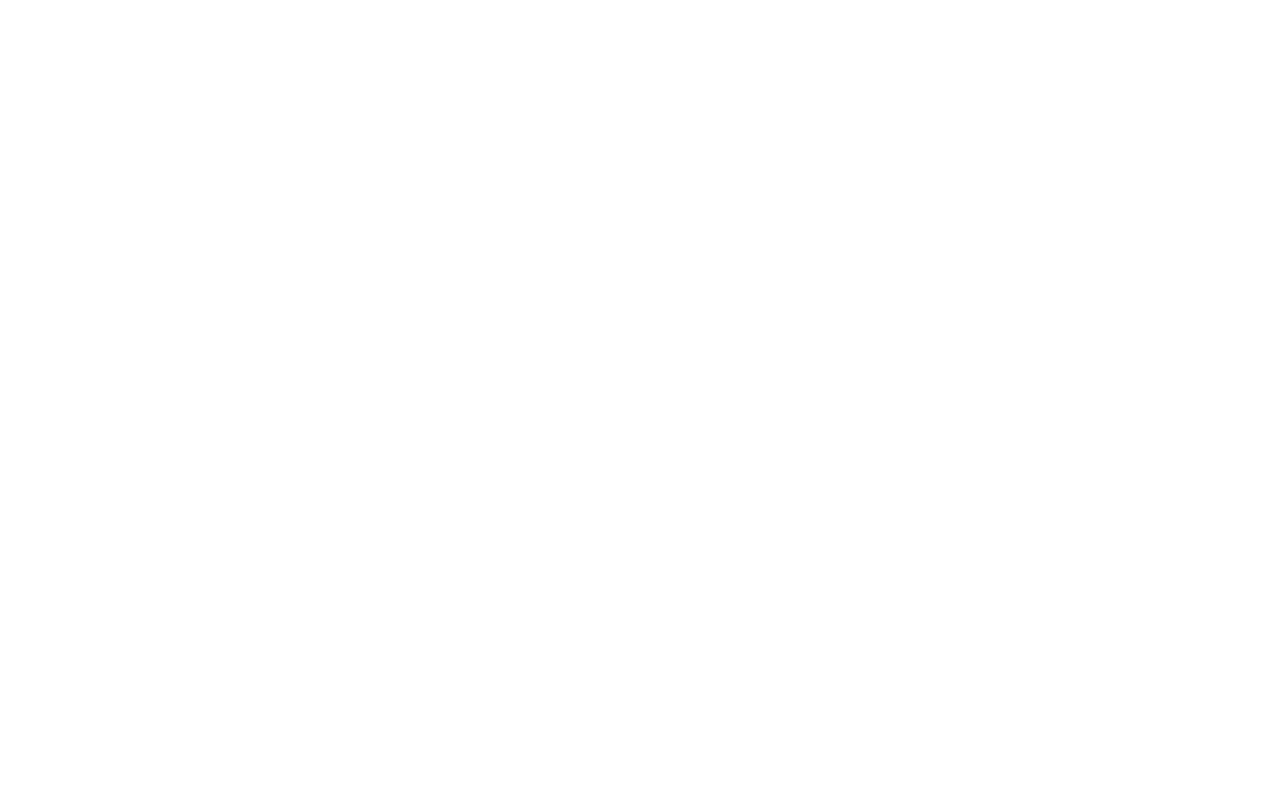
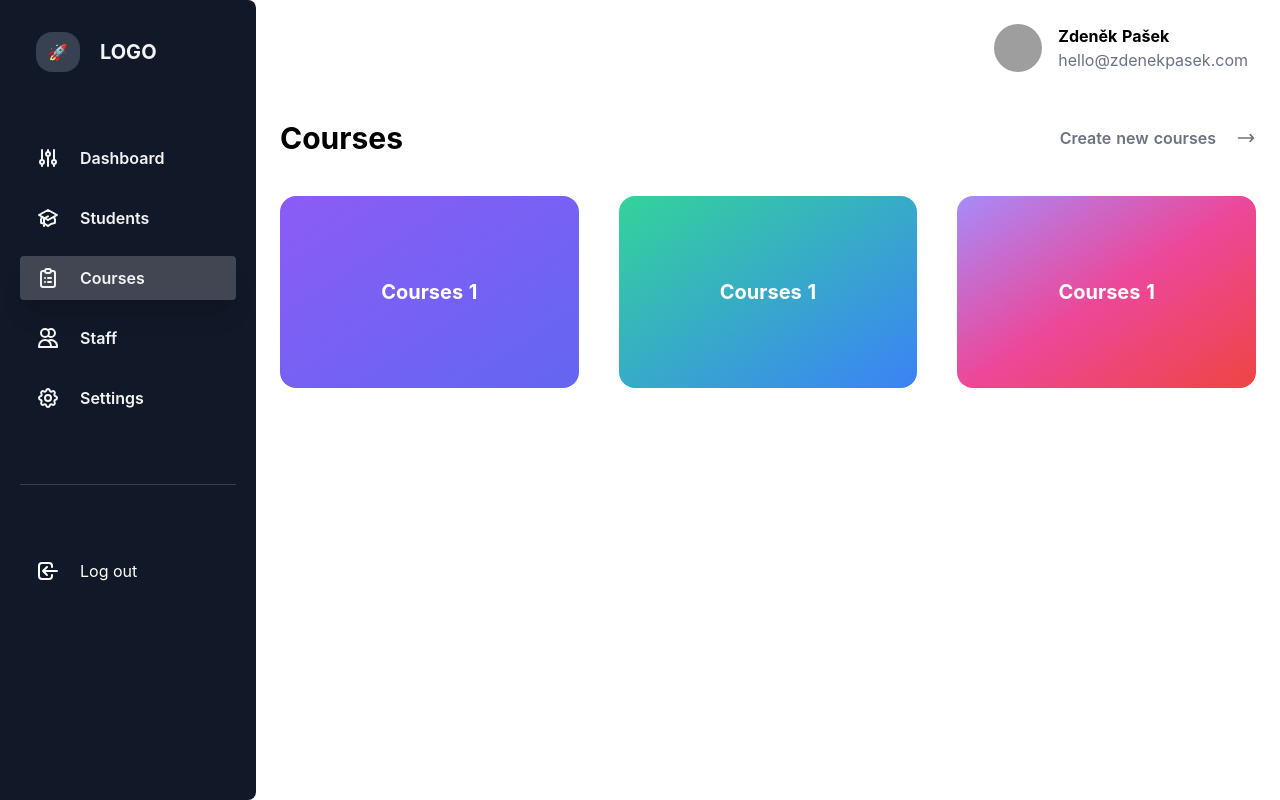
Before and after one commit to TenZdenda/nuxt-js-admin-panel, a Nuxt app: page /admin/courses in a window 1280 px wide. Before the commit this address had no page. Built offline with nearby package versions, Linux system fonts and the light colour scheme; grey boxes are pictures that could not be loaded.

Commit message:
learning-project

```diff
--- a/components/Sidebar.vue
+++ b/components/Sidebar.vue
@@ -41,13 +41,57 @@
             stroke-linecap="round"
             stroke-linejoin="round"
             stroke-width="2"
-            d="M3 12l2-2m0 0l7-7 7 7M5 10v10a1 1 0 001 1h3m10-11l2 2m-2-2v10a1 1 0 01-1 1h-3m-6 0a1 1 0 001-1v-4a1 1 0 011-1h2a1 1 0 011 1v4a1 1 0 001 1m-6 0h6"
+            d="M12 6V4m0 2a2 2 0 100 4m0-4a2 2 0 110 4m-6 8a2 2 0 100-4m0 4a2 2 0 110-4m0 4v2m0-6V4m6 6v10m6-2a2 2 0 100-4m0 4a2 2 0 110-4m0 4v2m0-6V4"
           />
         </svg>
-        <span class="font-semibold text-md">Home</span>
+        <span class="font-semibold text-md">Dashboard</span>
       </nuxt-link>
       <nuxt-link
         to="/admin/users"
+        class="flex items-center space-x-5 rounded transition duration-200 hover:bg-white hover:bg-opacity-20 hover:text-gray-100 hover:shadow-xl px-4 py-2.5"
+      >
+        <svg
+          xmlns="http://www.w3.org/2000/svg"
+          class="h-6 w-6"
+          fill="none"
+          viewBox="0 0 24 24"
+          stroke="currentColor"
+        >
+          <path d="M12 14l9-5-9-5-9 5 9 5z" />
+          <path
+            d="M12 14l6.16-3.422a12.083 12.083 0 01.665 6.479A11.952 11.952 0 0012 20.055a11.952 11.952 0 00-6.824-2.998 12.078 12.078 0 01.665-6.479L12 14z"
+          />
+          <path
+            stroke-linecap="round"
+            stroke-linejoin="round"
+            stroke-width="2"
+            d="M12 14l9-5-9-5-9 5 9 5zm0 0l6.16-3.422a12.083 12.083 0 01.665 6.479A11.952 11.952 0 0012 20.055a11.952 11.952 0 00-6.824-2.998 12.078 12.078 0 01.665-6.479L12 14zm-4 6v-7.5l4-2.222"
+          />
+        </svg>
+        <span class="font-semibold text-md">Students</span>
+      </nuxt-link>
+      <nuxt-link
+        to="/admin/courses"
+        class="flex items-center space-x-5 rounded transition duration-200 hover:bg-white hover:bg-opacity-20 hover:text-gray-100 hover:shadow-xl px-4 py-2.5"
+      >
+        <svg
+          xmlns="http://www.w3.org/2000/svg"
+          class="h-6 w-6"
+          fill="none"
+          viewBox="0 0 24 24"
+          stroke="currentColor"
+        >
+          <path
+            stroke-linecap="round"
+            stroke-linejoin="round"
+            stroke-width="2"
+            d="M9 5H7a2 2 0 00-2 2v12a2 2 0 002 2h10a2 2 0 002-2V7a2 2 0 00-2-2h-2M9 5a2 2 0 002 2h2a2 2 0 002-2M9 5a2 2 0 012-2h2a2 2 0 012 2m-3 7h3m-3 4h3m-6-4h.01M9 16h.01"
+          />
+        </svg>
+        <span class="font-semibold text-md">Courses</span>
+      </nuxt-link>
+      <nuxt-link
+        to="/admin/staff"
         class="flex items-center space-x-5 rounded transition duration-200 hover:bg-white hover:bg-opacity-20 hover:text-gray-100 hover:shadow-xl px-4 py-2.5"
       >
         <svg
@@ -64,7 +108,7 @@
             d="M12 4.354a4 4 0 110 5.292M15 21H3v-1a6 6 0 0112 0v1zm0 0h6v-1a6 6 0 00-9-5.197M13 7a4 4 0 11-8 0 4 4 0 018 0z"
           />
         </svg>
-        <span class="font-semibold text-md">Users</span>
+        <span class="font-semibold text-md">Staff</span>
       </nuxt-link>
       <nuxt-link
         to="/admin/settings"
--- /dev/null
+++ b/pages/admin/courses/index.vue
@@ -0,0 +1,105 @@
+<template>
+  <div>
+    <div class="mb-10 flex items-center justify-between">
+      <div>
+        <h1 class="text-3xl font-bold">Courses</h1>
+      </div>
+      <div>
+        <nuxt-link
+          to="/admin/courses/new"
+          class="focus:outline-none text-gray-500 hover:text-gray-900"
+        >
+          <div class="flex items-center gap-5">
+            <p class="font-semibold">Create new courses</p>
+            <svg
+              xmlns="http://www.w3.org/2000/svg"
+              class="h-5 w-5"
+              fill="none"
+              viewBox="0 0 24 24"
+              stroke="currentColor"
+            >
+              <path
+                stroke-linecap="round"
+                stroke-linejoin="round"
+                stroke-width="2"
+                d="M17 8l4 4m0 0l-4 4m4-4H3"
+              />
+            </svg>
+          </div>
+        </nuxt-link>
+      </div>
+    </div>
+
+    <div class="grid grid-cols-1 md:grid-cols-3 gap-10">
+      <div
+        class="w-full h-48 bg-gradient-to-br from-purple-500 to-indigo-500 rounded-2xl flex"
+      >
+        <div class="m-auto">
+          <span class="font-bold text-white text-xl">Courses 1</span>
+        </div>
+      </div>
+      <div
+        class="w-full h-48 bg-gradient-to-br from-green-400 to-blue-500 rounded-2xl flex"
+      >
+        <div class="m-auto">
+          <span class="font-bold text-white text-xl">Courses 1</span>
+        </div>
+      </div>
+      <div
+        class="w-full h-48 bg-gradient-to-br from-purple-400 via-pink-500 to-red-500 rounded-2xl flex"
+      >
+        <div class="m-auto">
+          <span class="font-bold text-white text-xl">Courses 1</span>
+        </div>
+      </div>
+    </div>
+  </div>
+</template>
+
+<script>
+export default {
+  layout: 'admin',
+  data() {
+    return {
+      thead: ['Name', 'E-mail', 'Phone'],
+      data: [
+        [
+          {
+            id: 10,
+            image: 'https://avatars.githubusercontent.com/u/39481226?v=4',
+            text: 'Zdeněk Pašek',
+          },
+          {
+            text: 'hello@zdenekpasek.com',
+          },
+          {
+            text: '+45 11 22 33 44',
+          },
+        ],
+        [
+          {
+            id: 11,
+            image:
+              'https://images.unsplash.com/photo-1531427186611-ecfd6d936c79?ixlib=rb-1.2.1&ixid=MnwxMjA3fDB8MHxwaG90by1wYWdlfHx8fGVufDB8fHx8&auto=format&fit=crop&w=934&q=30',
+            text: 'John Doe',
+          },
+          {
+            text: 'johndoe@example.com',
+          },
+          {
+            text: '+420 111 333 444',
+          },
+        ],
+      ],
+    }
+  },
+  methods: {
+    deleteItem(item) {
+      console.log(item)
+    },
+    editItem(item) {
+      console.log(item)
+    },
+  },
+}
+</script>
--- /dev/null
+++ b/pages/admin/courses/new.vue
@@ -0,0 +1,48 @@
+<template>
+  <div>
+    <div class="mb-10 flex items-center justify-between">
+      <div>
+        <h1 class="text-2xl font-bold">Add new course</h1>
+        <p class="text-gray-500">Fill the form</p>
+      </div>
+    </div>
+
+    <form class="max-w-2xl">
+      <div class="grid grid-cols-1 md:grid-cols-2 md:gap-x-10 md:gap-y-5">
+        <Input placeholder="Name of course" name="name" type="text" />
+        <Input placeholder="Max time" name="maxTime" type="text" />
+        <Input placeholder="For what date" name="fromDate" type="text" />
+        <Input placeholder="To what date" name="toDate" type="text" />
+      </div>
+      <div>
+        <div class="flex justify-end items-center gap-6 mt-16">
+          <nuxt-link
+            to="/admin/courses/"
+            class="text-gray-500 hover:text-gray-900"
+            >Cancel</nuxt-link
+          >
+          <button
+            name="submit"
+            type="submit"
+            class="px-10 py-4 bg-pink-500 hover:bg-pink-800 text-white font-semibold rounded"
+          >
+            Create new courses
+          </button>
+        </div>
+      </div>
+    </form>
+  </div>
+</template>
+
+<script>
+export default {
+  layout: 'admin',
+  data() {
+    return {
+      options: ['Admin', 'Employee', 'Basic'],
+    }
+  },
+}
+</script>
+
+<style></style>
--- /dev/null
+++ b/pages/admin/staff/index.vue
@@ -0,0 +1,89 @@
+<template>
+  <div>
+    <div class="mb-10 flex items-center justify-between">
+      <div>
+        <h1 class="text-3xl font-bold">Staff</h1>
+      </div>
+      <div>
+        <nuxt-link
+          to="/admin/staff/new"
+          class="focus:outline-none text-gray-500 hover:text-gray-900"
+        >
+          <div class="flex items-center gap-5">
+            <p class="font-semibold">Create a new member</p>
+            <svg
+              xmlns="http://www.w3.org/2000/svg"
+              class="h-5 w-5"
+              fill="none"
+              viewBox="0 0 24 24"
+              stroke="currentColor"
+            >
+              <path
+                stroke-linecap="round"
+                stroke-linejoin="round"
+                stroke-width="2"
+                d="M17 8l4 4m0 0l-4 4m4-4H3"
+              />
+            </svg>
+          </div>
+        </nuxt-link>
+      </div>
+    </div>
+
+    <Table
+      :thead="thead"
+      :data="data"
+      :updates="true"
+      @delete="deleteItem"
+      @edit="editItem"
+    />
+  </div>
+</template>
+
+<script>
+export default {
+  layout: 'admin',
+  data() {
+    return {
+      thead: ['Name', 'E-mail', 'Phone'],
+      data: [
+        [
+          {
+            id: 10,
+            image: 'https://avatars.githubusercontent.com/u/39481226?v=4',
+            text: 'Zdeněk Pašek',
+          },
+          {
+            text: 'hello@zdenekpasek.com',
+          },
+          {
+            text: '+45 11 22 33 44',
+          },
+        ],
+        [
+          {
+            id: 11,
+            image:
+              'https://images.unsplash.com/photo-1531427186611-ecfd6d936c79?ixlib=rb-1.2.1&ixid=MnwxMjA3fDB8MHxwaG90by1wYWdlfHx8fGVufDB8fHx8&auto=format&fit=crop&w=934&q=30',
+            text: 'John Doe',
+          },
+          {
+            text: 'johndoe@example.com',
+          },
+          {
+            text: '+420 111 333 444',
+          },
+        ],
+      ],
+    }
+  },
+  methods: {
+    deleteItem(item) {
+      console.log(item)
+    },
+    editItem(item) {
+      console.log(item)
+    },
+  },
+}
+</script>
--- /dev/null
+++ b/pages/admin/staff/new.vue
@@ -0,0 +1,47 @@
+<template>
+  <div>
+    <div class="mb-10 flex items-center justify-between">
+      <div>
+        <h1 class="text-2xl font-bold">Add new user</h1>
+        <p class="text-gray-500">Fill the form</p>
+      </div>
+    </div>
+
+    <form class="max-w-2xl">
+      <div class="grid grid-cols-1 md:grid-cols-2 md:gap-x-10 md:gap-y-5">
+        <Input placeholder="First name" name="firstname" type="text" />
+        <Input placeholder="Last name" name="lastname" type="text" />
+        <Input placeholder="E-mail address" name="email" type="email" />
+      </div>
+      <div>
+        <div class="flex justify-end items-center gap-6 mt-16">
+          <nuxt-link
+            to="/admin/staff/"
+            class="text-gray-500 hover:text-gray-900"
+            >Cancel</nuxt-link
+          >
+          <button
+            name="submit"
+            type="submit"
+            class="px-10 py-4 bg-pink-500 hover:bg-pink-800 text-white font-semibold rounded"
+          >
+            Create new member
+          </button>
+        </div>
+      </div>
+    </form>
+  </div>
+</template>
+
+<script>
+export default {
+  layout: 'admin',
+  data() {
+    return {
+      options: ['Admin', 'Employee', 'Basic'],
+    }
+  },
+}
+</script>
+
+<style></style>
```
